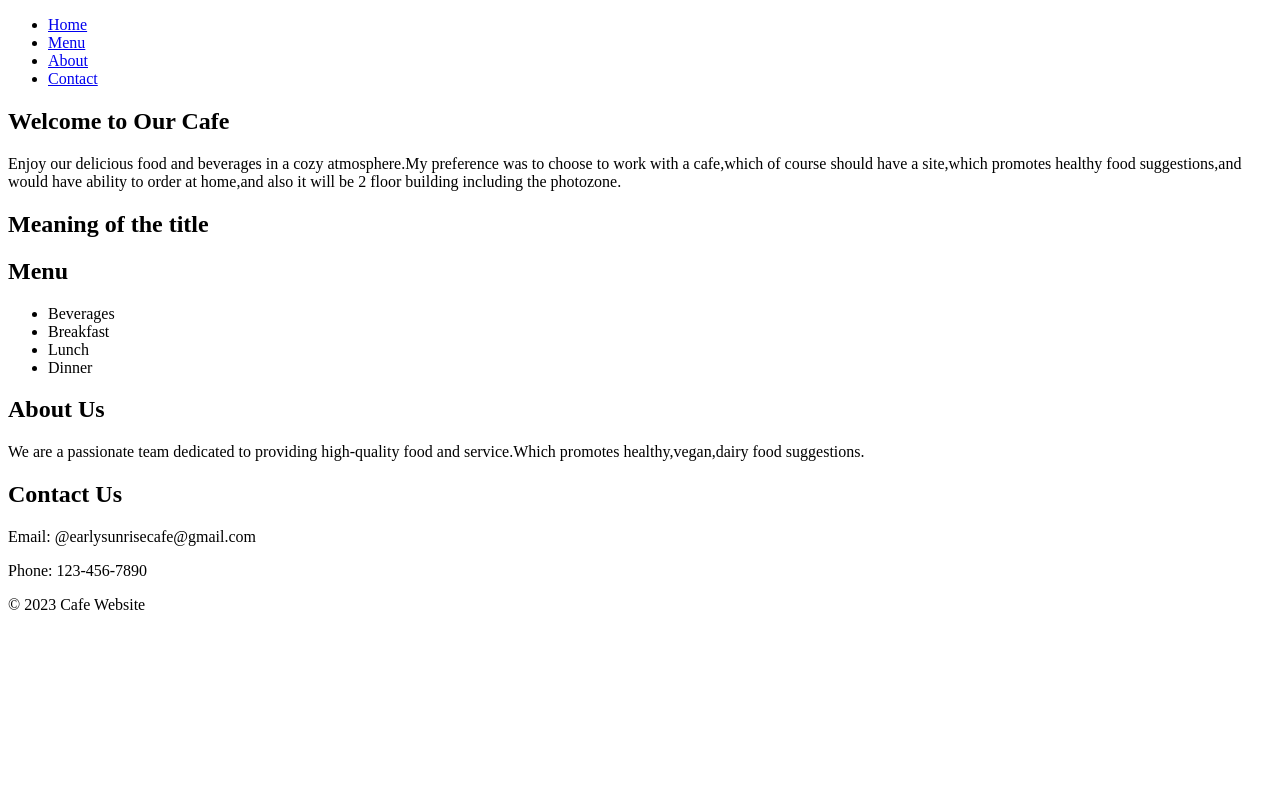
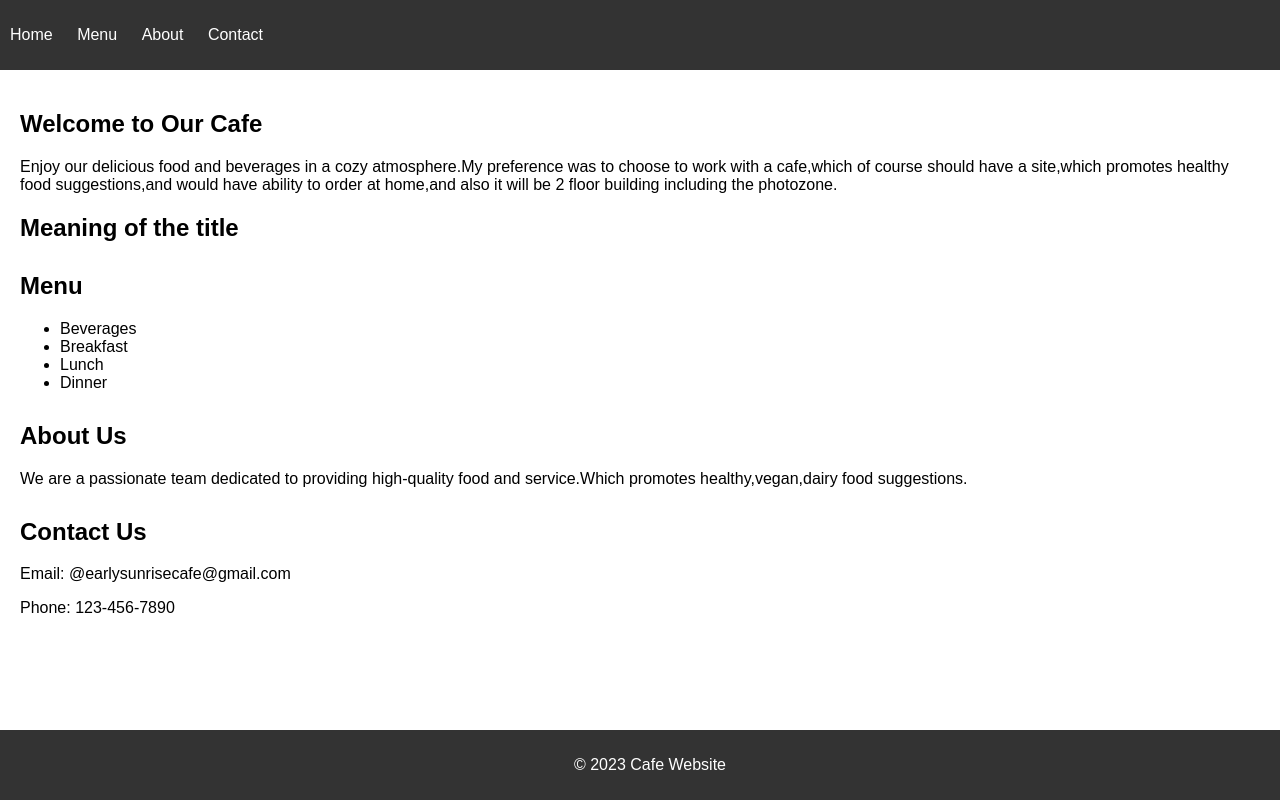
Before and after one commit to dariapaterau/Project1, a plain HTML site: page cafe project.html in a window 1280 px wide. Drawn offline with Linux system fonts and the light colour scheme; a script that the page names is missing.

Commit message:
Update cafe project.html

```diff
--- a/cafe project.html
+++ b/cafe project.html
@@ -3,7 +3,7 @@
 <head>
   <meta charset="UTF-8">
   <title>"Early Sunrise Cafe"</title>
-  <link rel="stylesheet" href="styles.css">
+  <link rel="stylesheet" href="cafeprojectstyle.css">
 </head>
 <body>
   <header>
```
